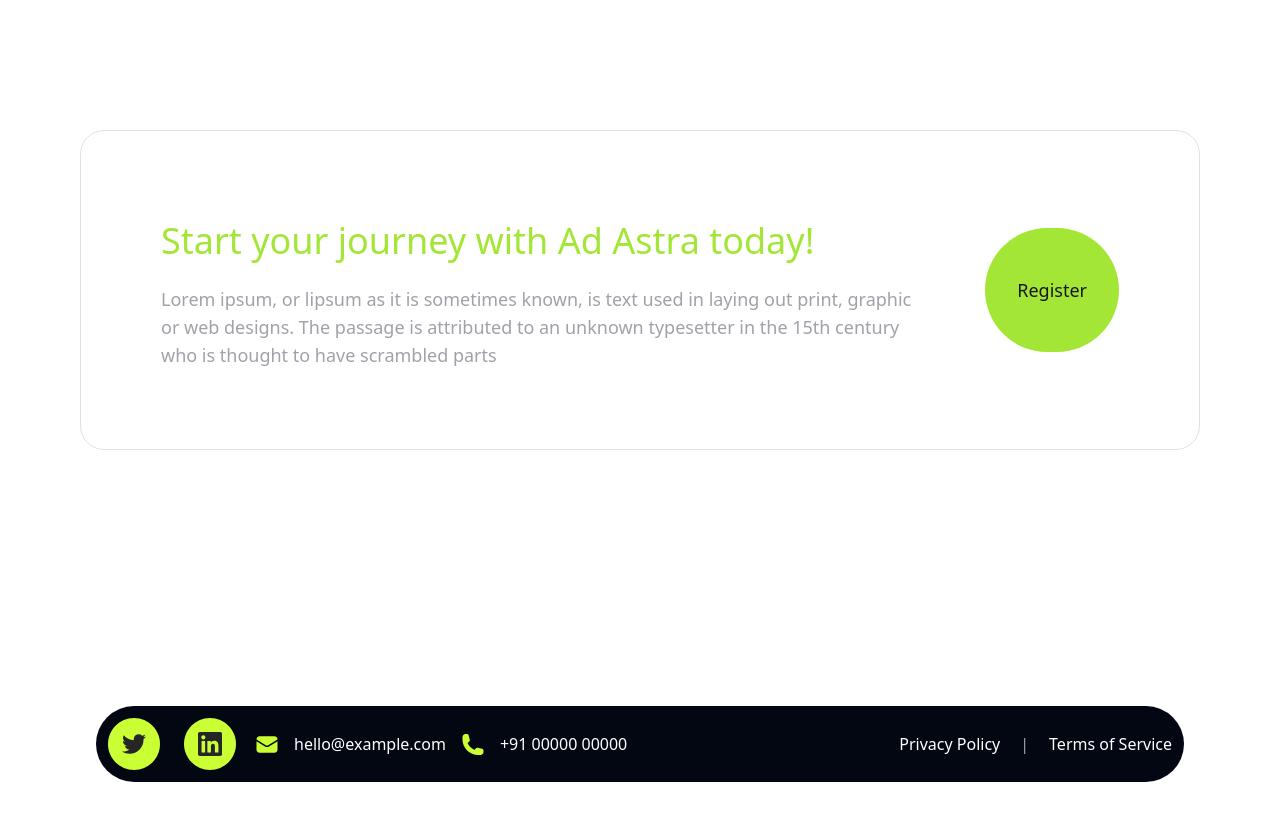
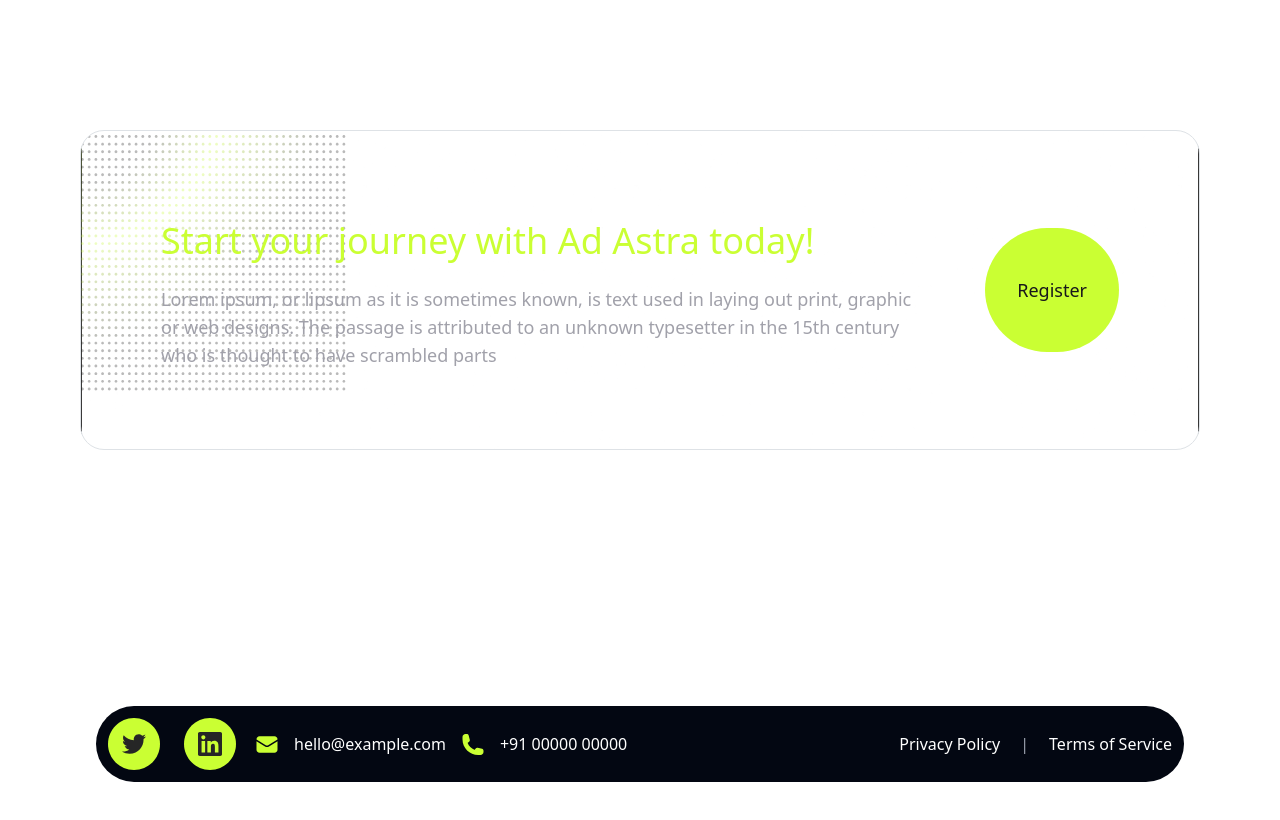
Before and after one commit to AdAstraCIT/AdAstraWeb, a SvelteKit app: page / in a window 1280 px wide. Shown: the part 3980-4800 px from the top of the page. Built offline with nearby package versions, Linux system fonts and the light colour scheme.

Commit message:
Update Register component styles and add RegisterBg import

```diff
--- a/src/components/Register.svelte
+++ b/src/components/Register.svelte
@@ -1,11 +1,16 @@
+<script>
+	import { RegisterBg } from '$lib';
+</script>
+
 <main
 	class="overflow-hidden p-20 rounded-3xl border border-solid bg-blend-screen border-neutral-800 max-md:px-5 max-md:max-w-full mx-20 mt-32"
+	style="background-image: url({RegisterBg}); background-size: cover; background-position: center;"
 >
 	<section class="flex gap-5 max-md:flex-col max-md:gap-0">
 		<div class="flex flex-col w-[86%] max-md:ml-0 max-md:w-full">
 			<article class="flex flex-col max-md:mt-10 max-md:max-w-full">
-				<h1 class="text-4xl text-lime-400 leading-[60px] max-md:max-w-full">
-					Start your journey with <span class="text-lime-400">Ad Astra today!</span>
+				<h1 class="text-4xl text-[#CAFF33] leading-[60px] max-md:max-w-full">
+					Start your journey with <span class="text-[#CAFF33]">Ad Astra today!</span>
 				</h1>
 				<p class="mt-3.5 text-lg font-light leading-7 text-zinc-400 max-md:max-w-full">
 					Lorem ipsum, or lipsum as it is sometimes known, is text used in laying out print, graphic
@@ -16,7 +21,7 @@
 		</div>
 		<div class="flex flex-col ml-5 w-[14%] max-md:ml-0 max-md:w-full">
 			<button
-				class="justify-center self-stretch px-8 py-5 my-auto w-full text-lg leading-7 whitespace-nowrap bg-lime-400 rounded-[82px] text-zinc-900 max-md:px-5 max-md:mt-10"
+				class="justify-center self-stretch px-8 py-5 my-auto w-full text-lg leading-7 whitespace-nowrap bg-[#CAFF33] rounded-[82px] text-zinc-900 max-md:px-5 max-md:mt-10"
 				type="button">Register</button
 			>
 		</div>
```
Also changed, not shown: src/components/HomePage.svelte (+1 -6 lines), src/lib/assets/registerbg.svg.
